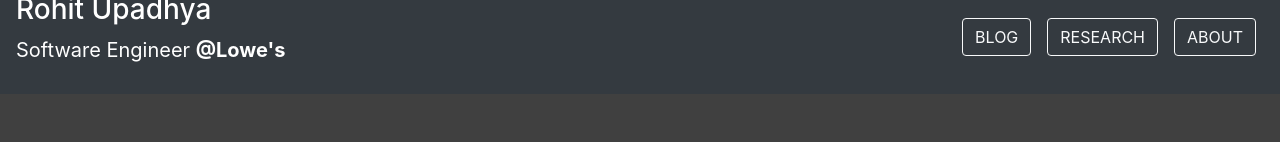
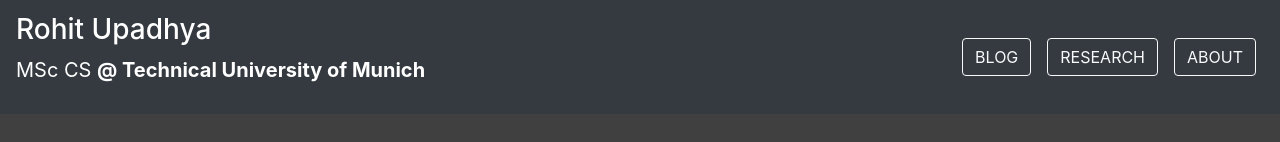
Before and after one commit to rohit-upadhya/portfolio, a React (Create React App) app: page /portfolio/blog in a window 1280 px wide. Shown: the top 142 px of the page. Built offline with nearby package versions, Linux system fonts and the light colour scheme.

Commit message:
Making changes to blog

```diff
--- a/package.json
+++ b/package.json
@@ -12,8 +12,9 @@
     "react": "^17.0.2",
     "react-bootstrap": "^1.5.2",
     "react-dom": "^17.0.2",
+    "react-media": "^1.10.0",
     "react-player": "^2.9.0",
-    "react-router-dom": "^5.2.0",
+    "react-router-dom": "^5.3.4",
     "react-scripts": "4.0.3"
   },
   "scripts": {
--- a/src/components/footer.js
+++ b/src/components/footer.js
@@ -13,7 +13,7 @@ const BigScreen = () => {
                     <Navbar.Collapse id="responsive-navbar-nav">
                     <Nav className="mr-auto">
                         <Nav.Link href="mailto:rohitupadhya18@gmial.com">Email Me!</Nav.Link>
-                        <Nav.Link href="https://drive.google.com/file/d/1NKcttB6ME3VeBxgOeo_w0k9n_2_d9I03/view?usp=sharing" target="_blank">Resume</Nav.Link>
+                        <Nav.Link href="https://drive.google.com/file/d/1YGXW1fbWnOO1JiuoM6THToXZDS2ARR8y/view?usp=sharing" target="_blank">Resume</Nav.Link>
                     </Nav>
                     <Nav className="mr-auto">
                         <Nav.Link href="https://reactjs.org/" target="_blank">Made With <svg xmlns="http://www.w3.org/2000/svg" width="16" height="16" fill="currentColor" class="bi bi-heart-fill" viewBox="0 0 16 16">
@@ -54,7 +54,7 @@ const SmallScreen = () => {
                     <Navbar.Collapse id="responsive-navbar-nav">
                     <Nav className="mr-auto">
                         <Nav.Link href="mailto:rohitupadhya18@gmial.com">Email Me!</Nav.Link>
-                        <Nav.Link href="https://drive.google.com/file/d/1NKcttB6ME3VeBxgOeo_w0k9n_2_d9I03/view?usp=sharing" target="_blank">Resume</Nav.Link>
+                        <Nav.Link href="https://drive.google.com/file/d/1YGXW1fbWnOO1JiuoM6THToXZDS2ARR8y/view?usp=sharing" target="_blank">Resume</Nav.Link>
                     </Nav>
                     <Nav>
                         <Nav.Link href="https://github.com/rohit-upadhya" target="_blank"><Button variant="secondary">
--- a/src/components/index.js
+++ b/src/components/index.js
@@ -1,17 +1,18 @@
 import React from 'react';
 import {Navbar, Nav, Container, Button} from 'react-bootstrap'
+import { BrowserRouter, Route, Link } from "react-router-dom";
 
 const Navigation = () => {
     return (
         <>
-            <Navbar collapseOnSelect expand="lg" bg="dark" variant="dark" sticky="top" style={{position:'relative', top: '0px'}}>
+            <Navbar collapseOnSelect expand="lg" bg="dark" variant="dark" sticky="top" >
                 <Navbar.Brand href="/portfolio">
                     <div>
                         <h3>
                             Rohit Upadhya
                         </h3>
                         <p>
-                            Software Engineer <strong>@Lowe's</strong>
+                        MSc CS <strong>@ Technical University of Munich</strong>
                         </p>
                     </div>
                 </Navbar.Brand>
@@ -24,7 +25,7 @@ const Navigation = () => {
                         <Nav.Link href="#pricing">ABOUT</Nav.Link> */}
                     </Nav>
                     <Nav>
-                        <Nav.Link href="#"><Button variant="outline-light">BLOG</Button></Nav.Link>
+                        <Nav.Link href="/portfolio/blog"><Button variant="outline-light">BLOG</Button></Nav.Link>
                         <Nav.Link href="#pricing"><Button variant="outline-light">RESEARCH</Button></Nav.Link>
                         <Nav.Link href="#pricing"><Button variant="outline-light">ABOUT</Button></Nav.Link>
                     </Nav>
```
Also changed, not shown: src/images/IMG_20191216_125741_Bokeh.jpeg (added), 1 other file (tests, documents, lock files or other folders).
